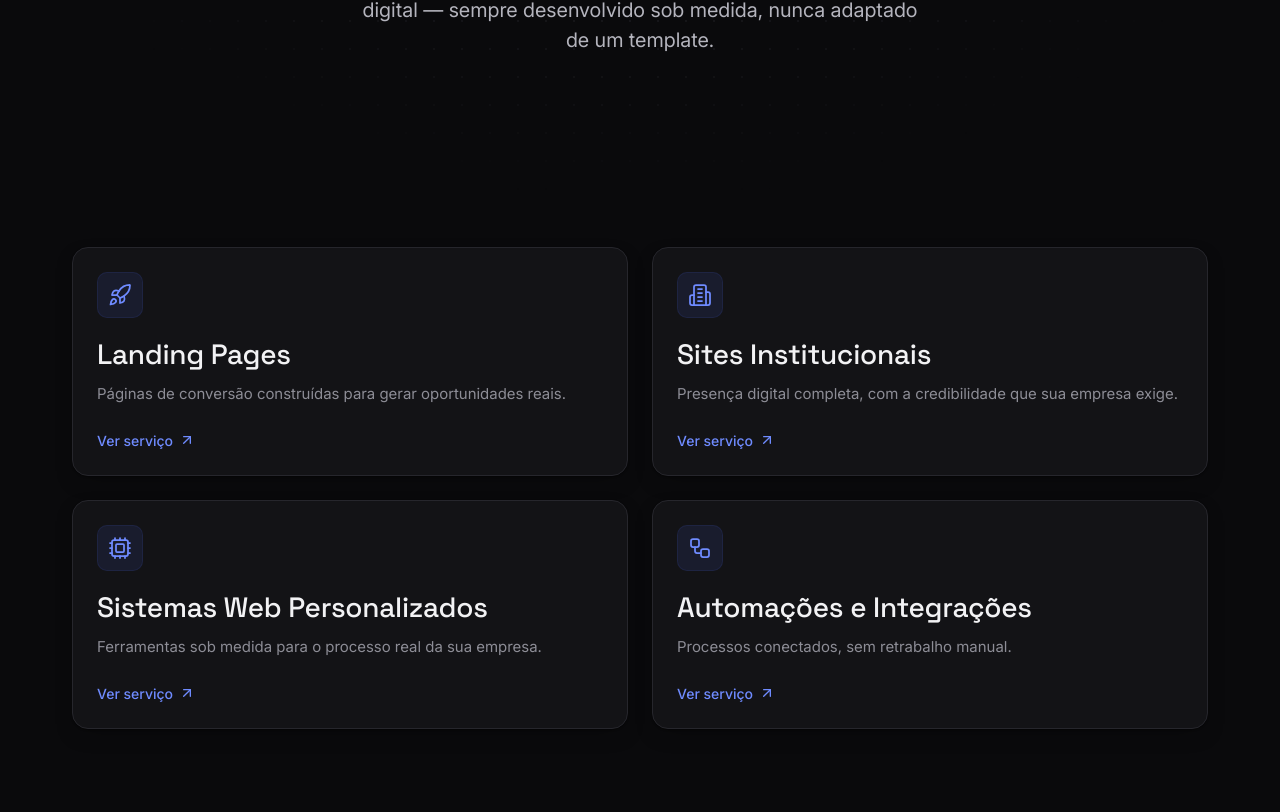
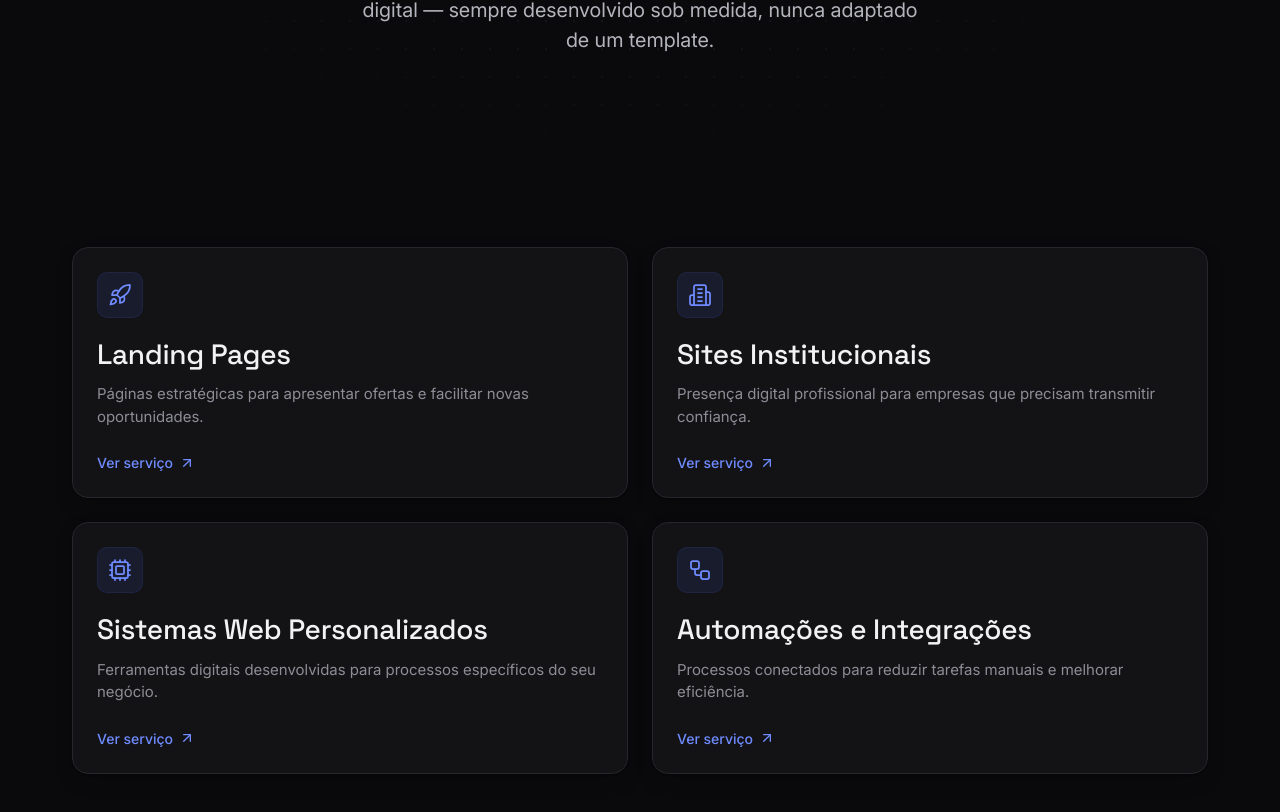
Before and after one commit to marllonpanisset/conjuga, a Next.js app: page /servicos in a window 1280 px wide. Shown: the part 506-1318 px from the top of the page. Built offline with nearby package versions, Linux system fonts and the light colour scheme.

Commit message:
refactor: ajusta posicionamento dos serviços digitais

```diff
--- a/content/servicos.ts
+++ b/content/servicos.ts
@@ -6,77 +6,85 @@ export const services: Service[] = [
     slug: "landing-pages",
     icon: Rocket,
     name: "Landing Pages",
-    shortDescription: "Páginas de conversão construídas para gerar oportunidades reais.",
+    shortDescription:
+      "Páginas estratégicas para apresentar ofertas e facilitar novas oportunidades.",
     problem:
-      "Sua oferta é boa, mas a página que apresenta ela não comunica credibilidade nem conduz o visitante a uma decisão.",
+      "Uma boa oferta pode perder força quando a página não comunica valor, diferenciais e o próximo passo esperado do visitante.",
     includes: [
-      "Estrutura de página orientada a uma única ação",
-      "Copy direcionada ao seu público específico",
-      "Design responsivo e otimizado para conversão",
-      "Integração com formulário, WhatsApp ou CRM",
-      "Rastreamento de eventos e métricas de conversão",
+      "Estrutura de página orientada ao objetivo do negócio",
+      "Arquitetura de conteúdo alinhada ao público",
+      "Design responsivo e experiência otimizada",
+      "Integração com formulários, WhatsApp ou CRM",
+      "Métricas e rastreamento de comportamento",
     ],
     stack: ["Next.js", "TypeScript", "Tailwind CSS"],
-    heroTitle: "Landing Pages que convertem visita em oportunidade",
+    heroTitle:
+      "Landing Pages construídas para apresentar sua solução com clareza",
     heroDescription:
-      "Páginas construídas com engenharia, não com templates — pensadas para o momento exato de decisão do seu cliente.",
+      "Criamos páginas estratégicas combinando estrutura, design e tecnologia para empresas que precisam comunicar melhor suas ofertas.",
   },
+
   {
     slug: "sites-institucionais",
     icon: Building2,
     name: "Sites Institucionais",
-    shortDescription: "Presença digital completa, com a credibilidade que sua empresa exige.",
+    shortDescription:
+      "Presença digital profissional para empresas que precisam transmitir confiança.",
     problem:
-      "Sua empresa tem histórico e resultado, mas o site atual não transmite isso — ou nem existe.",
+      "Muitas empresas evoluem seus serviços, mas sua presença digital continua sem representar seu posicionamento, autoridade ou diferenciais.",
     includes: [
-      "Arquitetura de informação sob medida",
+      "Arquitetura de informação personalizada",
       "Design alinhado ao posicionamento da marca",
-      "Otimização para SEO desde a fundação técnica",
-      "Painel de conteúdo para atualizar textos e páginas",
-      "Performance e acessibilidade como padrão, não extra",
+      "SEO técnico desde a estrutura inicial",
+      "Estrutura preparada para evolução de conteúdo",
+      "Performance e acessibilidade como padrão",
     ],
     stack: ["Next.js", "TypeScript", "Tailwind CSS", "MDX"],
-    heroTitle: "Um site institucional à altura da sua credibilidade",
+    heroTitle: "Um site institucional alinhado ao nível da sua empresa",
     heroDescription:
-      "Presença digital profissional que sustenta autoridade e confiança antes mesmo do primeiro contato.",
+      "Desenvolvemos experiências digitais profissionais para fortalecer autoridade, comunicação e relacionamento com clientes.",
   },
+
   {
     slug: "sistemas-web",
     icon: Cpu,
     name: "Sistemas Web Personalizados",
-    shortDescription: "Ferramentas sob medida para o processo real da sua empresa.",
+    shortDescription:
+      "Ferramentas digitais desenvolvidas para processos específicos do seu negócio.",
     problem:
-      "Planilhas, processos manuais e ferramentas genéricas não acompanham o crescimento do seu negócio.",
+      "Planilhas, processos manuais e ferramentas genéricas podem limitar a organização e a evolução da operação.",
     includes: [
-      "Levantamento do processo real da operação",
-      "Sistema desenvolvido sob medida, não adaptado de um template",
-      "Painéis, permissões e fluxos específicos do seu negócio",
-      "Escalabilidade planejada desde a arquitetura",
-      "Suporte técnico e evolução contínua",
+      "Análise dos processos atuais",
+      "Arquitetura de sistema personalizada",
+      "Painéis, usuários e fluxos específicos",
+      "Integrações com ferramentas existentes",
+      "Estrutura preparada para evolução",
     ],
     stack: ["Next.js", "TypeScript", "PostgreSQL", "APIs"],
-    heroTitle: "Sistemas web construídos em torno do seu processo",
+    heroTitle: "Sistemas desenvolvidos a partir da realidade do seu negócio",
     heroDescription:
-      "Nada de adaptar sua operação a um software genérico — o sistema é desenhado a partir do seu processo real.",
+      "Criamos ferramentas digitais sob medida para organizar processos, centralizar informações e apoiar decisões.",
   },
+
   {
     slug: "automacoes-integracoes",
     icon: Workflow,
     name: "Automações e Integrações",
-    shortDescription: "Processos conectados, sem retrabalho manual.",
+    shortDescription:
+      "Processos conectados para reduzir tarefas manuais e melhorar eficiência.",
     problem:
-      "Sua equipe perde horas repetindo tarefas que já poderiam estar automatizadas entre os sistemas que você usa.",
+      "Processos repetitivos, sistemas desconectados e atividades manuais podem consumir tempo e dificultar a operação.",
     includes: [
-      "Mapeamento dos processos manuais repetitivos",
-      "Integração entre sistemas, planilhas e ferramentas",
-      "Automação de notificações, cobranças e follow-ups",
-      "Redução de erro humano em tarefas operacionais",
-      "Monitoramento e manutenção das automações",
+      "Mapeamento de processos operacionais",
+      "Integração entre sistemas e ferramentas",
+      "Automação de notificações e fluxos",
+      "Redução de tarefas repetitivas",
+      "Monitoramento e evolução das automações",
     ],
     stack: ["Node.js", "APIs REST", "Webhooks"],
-    heroTitle: "Automações que devolvem tempo à sua operação",
+    heroTitle: "Automações para conectar ferramentas e simplificar processos",
     heroDescription:
-      "Conectamos os sistemas que você já usa para eliminar tarefas manuais e repetitivas.",
+      "Integramos sistemas e criamos fluxos automatizados para tornar operações mais organizadas e eficientes.",
   },
 ];
 
```
